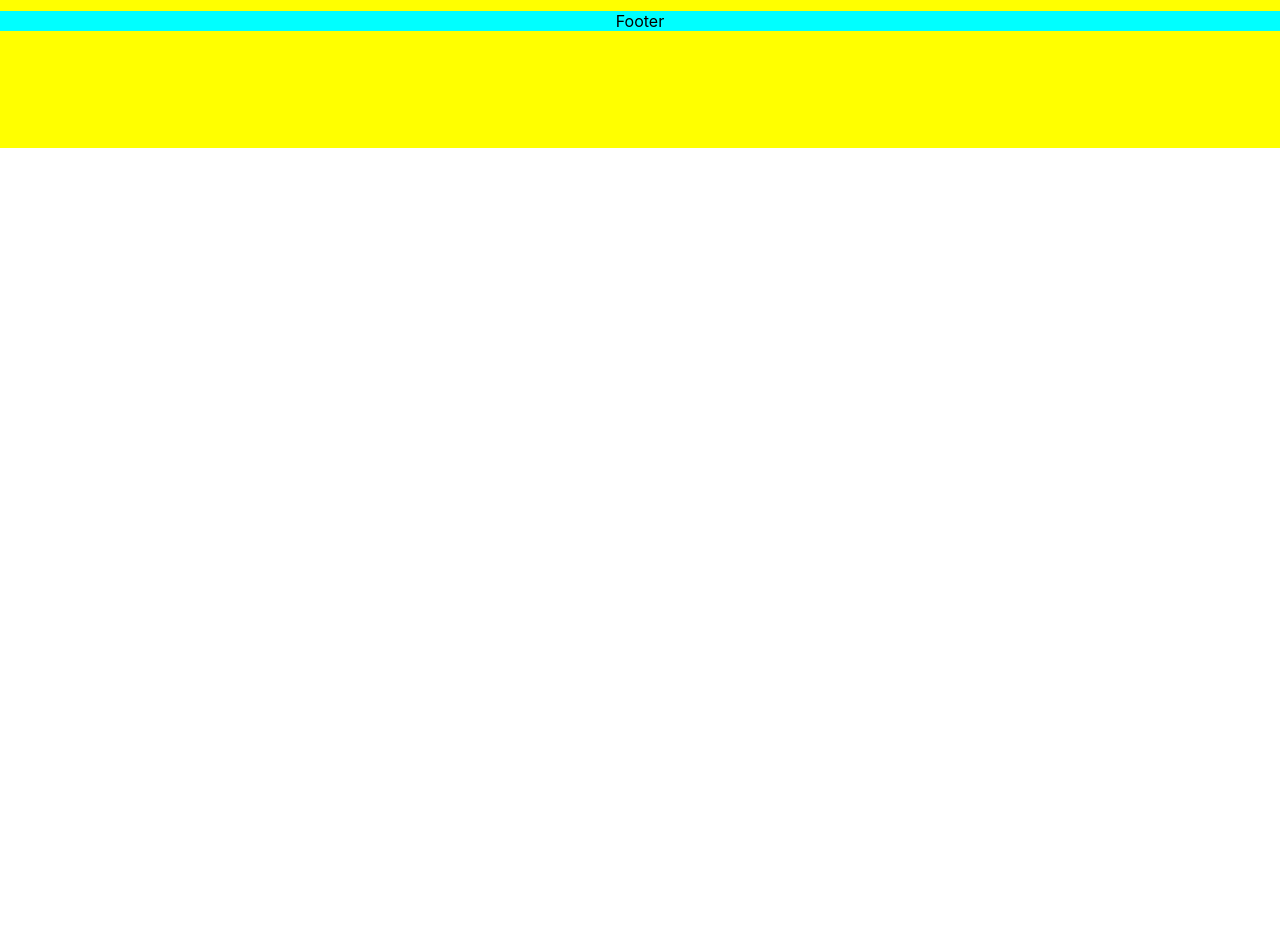
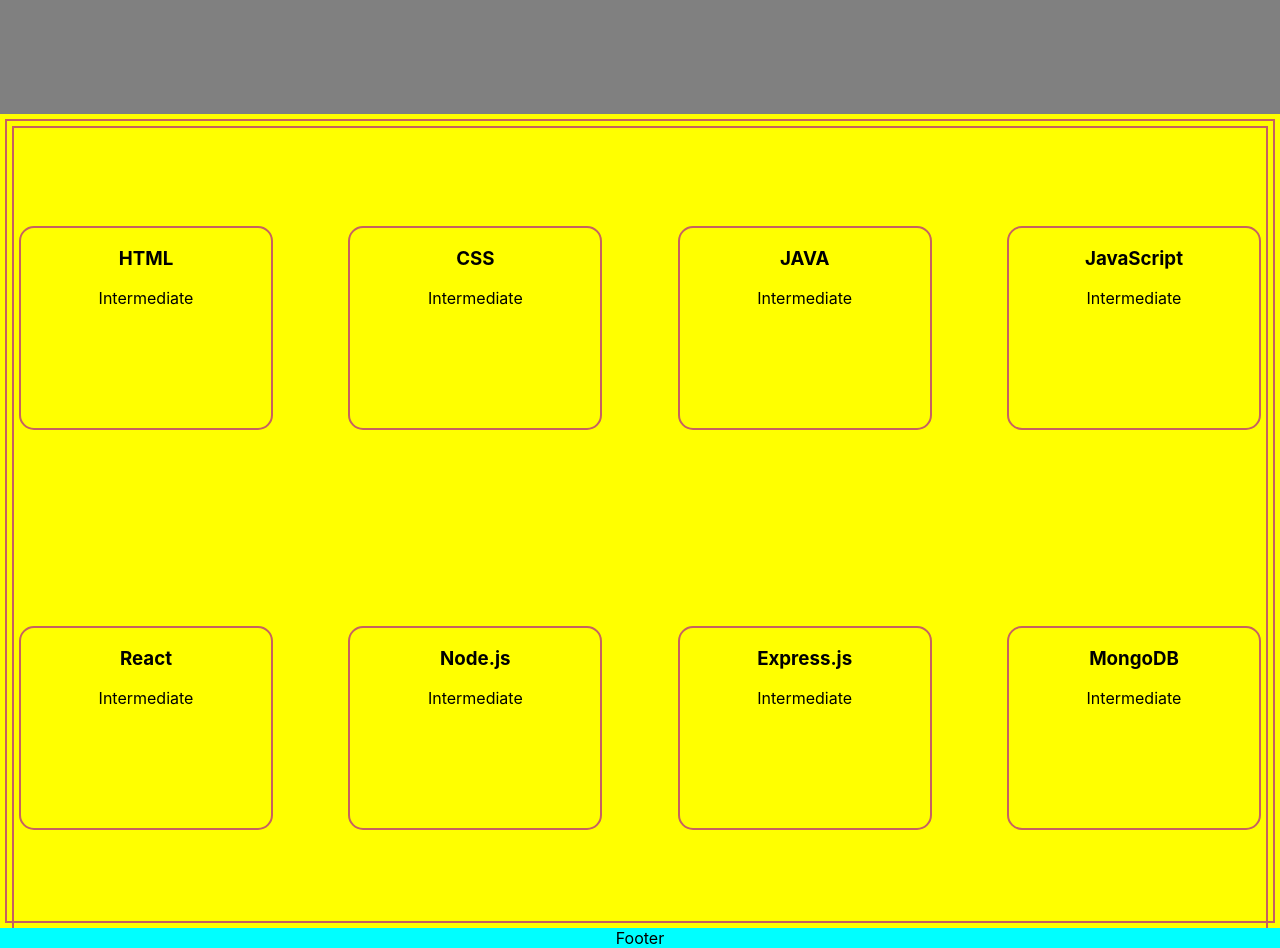
Before and after one commit to raam5544/My-Portfolio, a React (Create React App) app: page / in a window 1280 px wide. Shown: the part 700-1648 px from the top of the page. Before the commit the page ends 848 px from the top, so only its background shows below. Built offline with nearby package versions, Linux system fonts and the light colour scheme.

Commit message:
Skills page edited

```diff
--- a/src/Components/Introduction.js
+++ b/src/Components/Introduction.js
@@ -5,7 +5,7 @@
 function Introduction() {
             const name_text = "Hi, I'm Raamakrishnan Jeyaraman";
             const arr_name = Array.from(name_text);
-            const title = "Front End Developer";
+            const title = "Trainee Full Stack Developer";
             const arr_title = Array.from(title);
             const para = "With a strong background in both front-end and back-end development, I am equipped to create seamless, scalable, and responsive web applications that provide a fantastic user experience. From building dynamic UIs to managing server-side logic and databases, I handle every layer of the development process";
             const [more, setMore] = useState(true);
--- /dev/null
+++ b/src/Components/Skills.css
@@ -0,0 +1,18 @@
+.skillsContainer{
+    display: flex;
+    flex-direction: row;
+    align-items: center;
+    flex-wrap: wrap;
+    margin: 5px;
+    border: solid 2px #c76161;
+    justify-content: space-between;
+    height: 100vh;
+}
+
+.skill{
+    height: 200px;
+    width: 250px;
+    border: solid 2px #c76161;
+    border-radius: 15px;
+    margin: 5px;
+}
--- /dev/null
+++ b/src/Components/Skills.js
@@ -0,0 +1,28 @@
+import React from 'react';
+import './Skills.css';
+
+function Skills() {
+    const skills = [
+        { name: 'HTML', level: 'Intermediate' },
+        { name: 'CSS', level: 'Intermediate' },
+        { name: 'JAVA', level: 'Intermediate' },
+        { name: 'JavaScript', level: 'Intermediate' },
+        { name: 'React', level: 'Intermediate' },
+        { name: 'Node.js', level: 'Intermediate' },
+        { name: 'Express.js', level: 'Intermediate' },
+        { name: 'MongoDB', level: 'Intermediate' },
+    ];
+    return (
+        <div className="skillsContainer">
+            {/* <h2>Skills</h2>  */}
+            {skills.map((skill)=>
+                <div key={skill.name} className="skill">
+                    <h3>{skill.name}</h3>
+                    <p>{skill.level}</p>
+                </div>
+            )}
+        </div>
+    );
+}
+
+export default Skills;
--- a/src/Pages/Landingpage.css
+++ b/src/Pages/Landingpage.css
@@ -1,9 +1,9 @@
 .landingBody {
     /* background-color: #161616; */
-    height: calc(100vh);
+    height: calc(200vh);
     display: flex;
     flex-direction: column;
-    justify-content: space-around;
+    justify-content: space-between;
     align-items: center;
     width: 100vw;
     /* background-color: white; */
@@ -19,4 +19,5 @@
     width: 100%;
     /* margin-right: 205px; */
     align-items: center;
+    height: 100vh;
 }
--- a/src/Pages/Landingpage.js
+++ b/src/Pages/Landingpage.js
@@ -3,6 +3,7 @@
 import Introduction from '../Components/Introduction'
 import Honeycomp from '../Components/Honeycomp'
 import Footer from '../Components/Footer'
+import Skills from '../Components/Skills'
 
 
 function Landingpage() {
@@ -12,7 +13,8 @@
                 <div><Introduction /></div>
                 <div><Honeycomp /></div>
             </div>
-            <div><Footer /></div>
+            <div className='skillsContainer'><Skills /></div>
+            <div className='footerContainer'><Footer /></div>
         </div>
     )
 }
```
